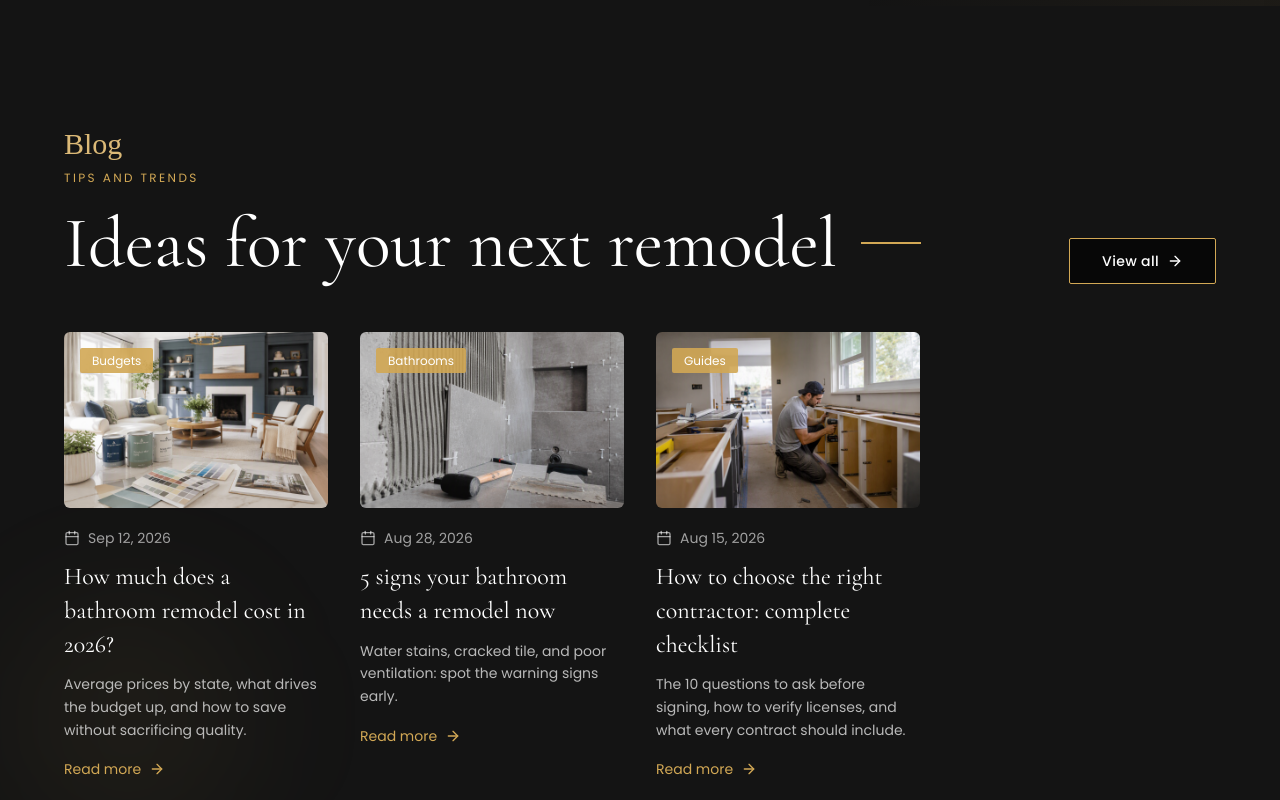
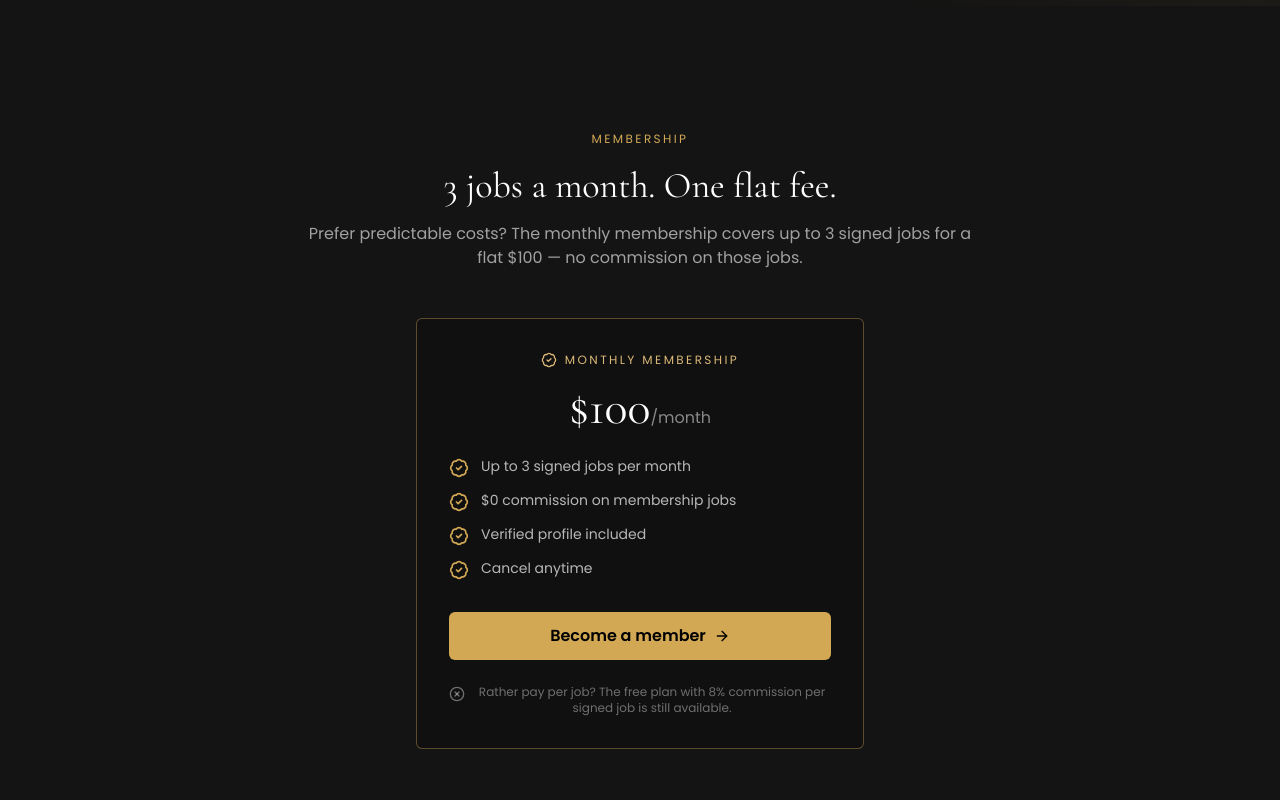
Before and after one commit to omarvelasquez384-glitch/https-github.com-remodelausa, a React (Vite) app: page / in a window 1280 px wide. Shown: the part 7120-7920 px from the top of the page. Built offline with nearby package versions, Linux system fonts and the light colour scheme; no server answers; a web font is replaced by a local one.

Commit message:
Add monthly membership section ($100/mo for 3 jobs)

```diff
--- a/src/pages/Home.tsx
+++ b/src/pages/Home.tsx
@@ -7,6 +7,7 @@ import { BudgetCalculator } from '../sections/BudgetCalculator';
 import { PopularProjects } from '../sections/PopularProjects';
 import { WineryCarousel } from '../sections/WineryCarousel';
 import { Museum } from '../sections/Museum';
+import { Membership } from '../sections/Membership';
 import { News } from '../sections/News';
 import { DualCta } from '../sections/DualCta';
 import { ContactForm } from '../sections/ContactForm';
@@ -66,6 +67,7 @@ export default function Home() {
             <PopularProjects />
             <WineryCarousel />
             <Museum />
+            <Membership />
             <News />
             <DualCta />
             <ContactForm />
--- a/src/sections/DualCta.tsx
+++ b/src/sections/DualCta.tsx
@@ -12,7 +12,7 @@ const T = {
     homeownerText: 'Get up to 4 free quotes from verified contractors in your area within 24 hours.',
     homeownerCta: 'Get my free quotes',
     contractorTitle: 'Are you a contractor?',
-    contractorText: 'Join our network and receive client requests in your area. No monthly fees — you only pay a commission when you sign the job.',
+    contractorText: 'Join our network and receive client requests in your area. Pay per signed job (8% commission) or go flat with the $100/month membership — your choice.',
     contractorCta: 'I want more jobs',
   },
   es: {
@@ -21,7 +21,7 @@ const T = {
     homeownerText: 'Recibe hasta 4 cotizaciones gratis de contratistas verificados de tu zona en menos de 24 horas.',
     homeownerCta: 'Cotizar gratis',
     contractorTitle: '¿Eres contratista?',
-    contractorText: 'Únete a la red y recibe solicitudes de clientes en tu zona. Sin cuotas mensuales — solo pagas comisión cuando firmas el trabajo.',
+    contractorText: 'Únete a la red y recibe solicitudes de clientes en tu zona. Paga por trabajo firmado (8% de comisión) o elige la membresía fija de $100/mes — tú decides.',
     contractorCta: 'Quiero más trabajos',
   },
   pt: {
@@ -30,7 +30,7 @@ const T = {
     homeownerText: 'Receba até 4 orçamentos grátis de construtoras verificadas da sua região em menos de 24 horas.',
     homeownerCta: 'Pedir orçamento grátis',
     contractorTitle: 'Você é uma construtora?',
-    contractorText: 'Junte-se à rede e receba solicitações de clientes da sua região. Sem mensalidades — você só paga comissão quando fecha o trabalho.',
+    contractorText: 'Junte-se à rede e receba solicitações de clientes da sua região. Pague por trabalho fechado (8% de comissão) ou escolha a assinatura fixa de US$ 100/mês — você decide.',
     contractorCta: 'Quero mais trabalhos',
   },
 } as const;
--- /dev/null
+++ b/src/sections/Membership.tsx
@@ -0,0 +1,113 @@
+import { BadgeCheck, ArrowRight, XCircle } from 'lucide-react';
+import { useLang } from '../lib/use-lang';
+
+// Sección de membresía mensual para contratistas: $100/mes por hasta 3
+// trabajos firmados, sin comisión en esos trabajos. Coexiste con el plan
+// gratuito de 8% de comisión por trabajo.
+
+const T = {
+  en: {
+    eyebrow: 'MEMBERSHIP',
+    title: '3 jobs a month. One flat fee.',
+    subtitle:
+      'Prefer predictable costs? The monthly membership covers up to 3 signed jobs for a flat $100 — no commission on those jobs.',
+    planName: 'Monthly Membership',
+    price: '$100',
+    per: '/month',
+    features: [
+      'Up to 3 signed jobs per month',
+      '$0 commission on membership jobs',
+      'Verified profile included',
+      'Cancel anytime',
+    ],
+    cta: 'Become a member',
+    note: 'Rather pay per job? The free plan with 8% commission per signed job is still available.',
+  },
+  es: {
+    eyebrow: 'MEMBRESÍA',
+    title: '3 trabajos al mes. Una tarifa fija.',
+    subtitle:
+      '¿Prefieres costos predecibles? La membresía mensual cubre hasta 3 trabajos firmados por $100 fijos — sin comisión en esos trabajos.',
+    planName: 'Membresía mensual',
+    price: '$100',
+    per: '/mes',
+    features: [
+      'Hasta 3 trabajos firmados por mes',
+      'Comisión de $0 en trabajos de la membresía',
+      'Perfil verificado incluido',
+      'Cancela cuando quieras',
+    ],
+    cta: 'Quiero la membresía',
+    note: '¿Prefieres pagar por trabajo? El plan gratis con 8% de comisión por trabajo firmado sigue disponible.',
+  },
+  pt: {
+    eyebrow: 'ASSINATURA',
+    title: '3 trabalhos por mês. Uma taxa fixa.',
+    subtitle:
+      'Prefere custos previsíveis? A assinatura mensal cobre até 3 trabalhos fechados por US$ 100 fixos — sem comissão nesses trabalhos.',
+    planName: 'Assinatura mensal',
+    price: 'US$ 100',
+    per: '/mês',
+    features: [
+      'Até 3 trabalhos fechados por mês',
+      'US$ 0 de comissão nos trabalhos da assinatura',
+      'Perfil verificado incluído',
+      'Cancele quando quiser',
+    ],
+    cta: 'Quero a assinatura',
+    note: 'Prefere pagar por trabalho? O plano grátis com 8% de comissão por trabalho fechado continua disponível.',
+  },
+} as const;
+
+export function Membership() {
+  const lang = useLang();
+  const t = T[lang];
+
+  const goContractor = () => {
+    document.querySelector('#contact')?.scrollIntoView({ behavior: 'smooth' });
+    setTimeout(() => window.dispatchEvent(new CustomEvent('open-contractor-form')), 400);
+  };
+
+  return (
+    <section id="membership" className="section-padding relative">
+      <div className="container-custom">
+        <div className="text-center mb-12">
+          <span className="text-gold-500 text-xs uppercase tracking-[0.2em]">{t.eyebrow}</span>
+          <h2 className="font-serif text-3xl md:text-4xl text-white mt-4 mb-4">{t.title}</h2>
+          <p className="text-white/60 max-w-2xl mx-auto">{t.subtitle}</p>
+        </div>
+
+        <div className="max-w-md mx-auto">
+          <div className="bg-wine-800/60 border border-gold-500/40 rounded-lg p-8 text-center hover:border-gold-500 transition-all duration-300">
+            <div className="inline-flex items-center gap-2 text-gold-400 text-xs uppercase tracking-[0.2em] mb-4">
+              <BadgeCheck className="w-4 h-4" />
+              {t.planName}
+            </div>
+            <div className="mb-6">
+              <span className="font-serif text-5xl text-white">{t.price}</span>
+              <span className="text-white/50">{t.per}</span>
+            </div>
+            <ul className="text-left space-y-3 mb-8">
+              {t.features.map((f) => (
+                <li key={f} className="flex items-start gap-3 text-white/70 text-sm">
+                  <BadgeCheck className="w-5 h-5 text-gold-500 shrink-0 mt-0.5" />
+                  {f}
+                </li>
+              ))}
+            </ul>
+            <button
+              onClick={goContractor}
+              className="w-full inline-flex items-center justify-center gap-2 bg-gold-500 hover:bg-gold-400 text-black font-semibold rounded-lg px-6 py-3 transition-all"
+            >
+              {t.cta} <ArrowRight className="w-4 h-4" />
+            </button>
+            <p className="flex items-start justify-center gap-2 text-white/40 text-xs mt-6">
+              <XCircle className="w-4 h-4 shrink-0 mt-0.5" />
+              {t.note}
+            </p>
+          </div>
+        </div>
+      </div>
+    </section>
+  );
+}
```
